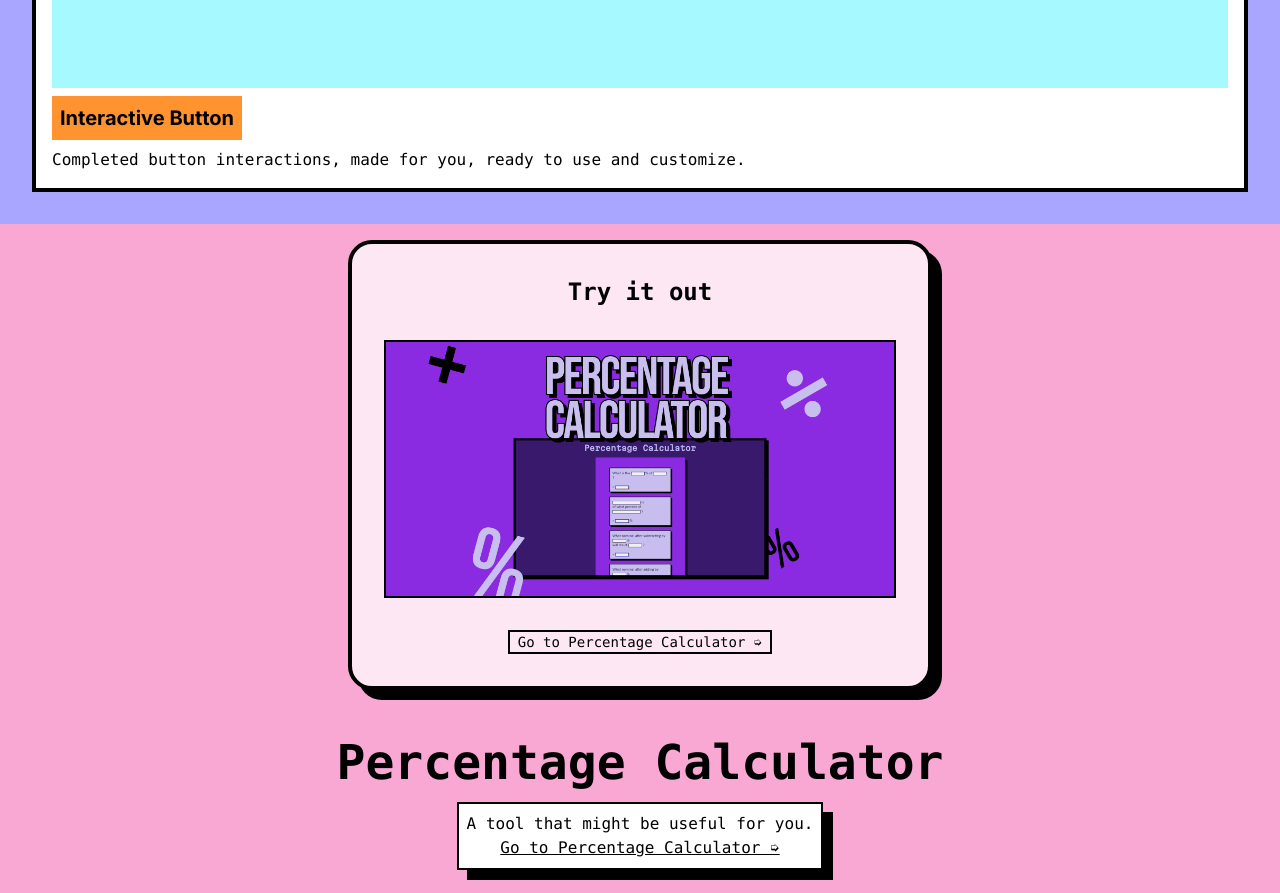
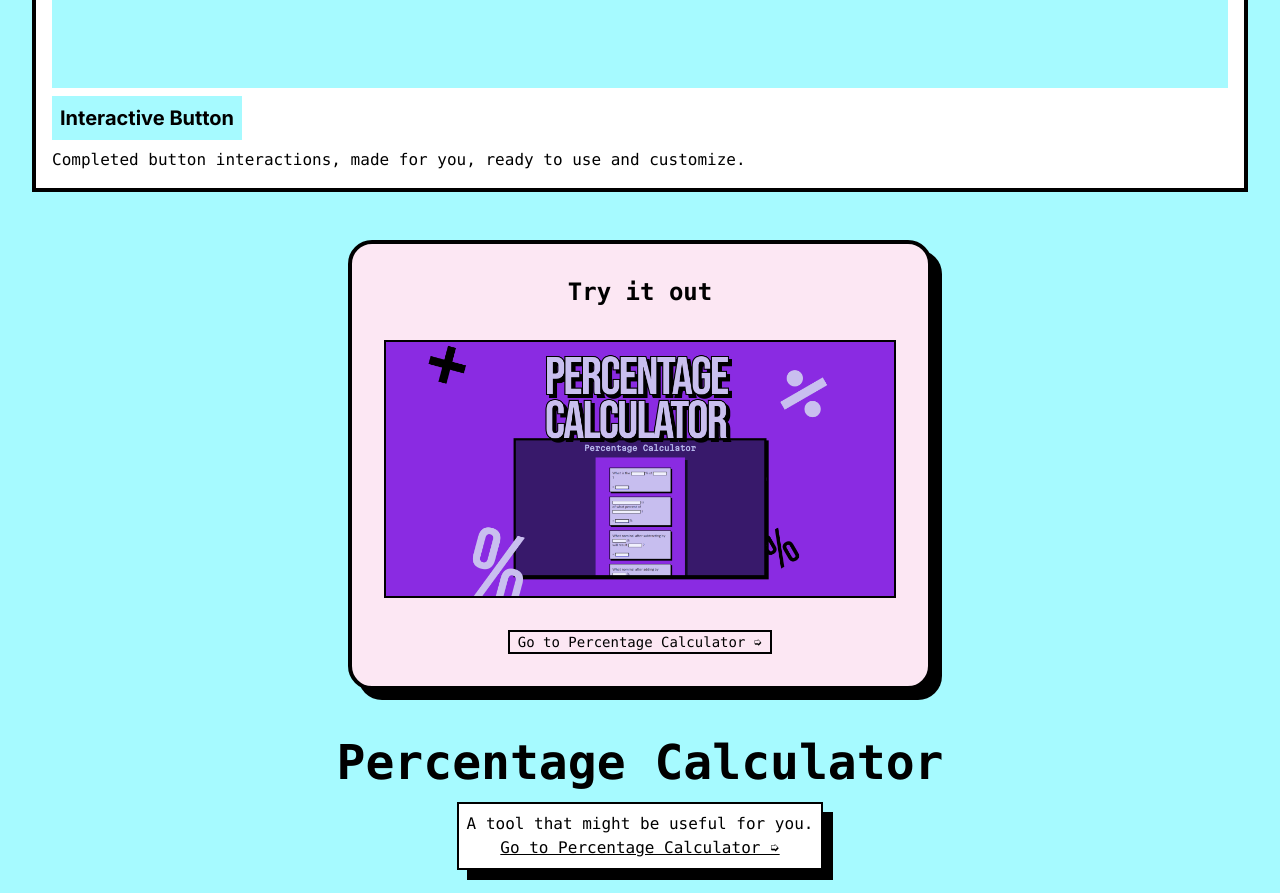
Before and after one commit to muhamaddigdaya/portfolio, a Next.js app: page / in a window 1280 px wide. Shown: the part 5218-6111 px from the top of the page. Built offline with nearby package versions, Linux system fonts and the light colour scheme.

Commit message:
color fix

```diff
--- a/src/app/components/Community.tsx
+++ b/src/app/components/Community.tsx
@@ -6,8 +6,8 @@ type Props = {}
 
 const Community = (props: Props) => {
   return (
-    <div className="flex sm:flex-col min-h-screen w-screen bg-[#A8A6FF] min-w-screen items-center justify-items-center justify-center p-8">
-      <header className="cursor-default font-extrabold sm:text-4xl xl:text-8xl xl:p-16 lg:p-10 md:p-8 sm:p-8 text-white hover:text-[#FFF59F] duration-300 ease-out">Open Source Contribution</header>
+    <div className="flex sm:flex-col min-h-screen w-screen bg-[#A6FAFF] min-w-screen items-center justify-items-center justify-center p-8">
+      <header className="cursor-default font-extrabold sm:text-4xl xl:text-8xl xl:p-16 lg:p-10 md:p-8 sm:p-8 text-black hover:text-[#28377a] duration-300 ease-out">Open Source Contribution</header>
       <div className="grid xl:grid-cols-3 sm:grid-cols-none gap-8 text-black">
         <Link href="https://www.figma.com/community/file/1207145809192122717" target="_blank">
           <div className="bg-white hover:bg-green-100 text-black p-4 space-y-2 border-4 w-fit border-black">
@@ -47,7 +47,7 @@ const Community = (props: Props) => {
         <Link href="https://www.figma.com/community/file/1209140581871190509/UI-Component---Interactive-Button-(customizable)" target="_blank">
           <div className="bg-white hover:bg-purple-100 text-black p-4 space-y-2 border-4 w-fit border-black">
             <Image src="/Button.png" width={1920} height={960} alt="Button Thumbnail" className="xl:w-500px lg:w-450 md:w-400 sm:w-200px" />
-            <h2 className="text-xl font-bold text-black bg-[#FF932F] w-fit p-2">Interactive Button</h2>
+            <h2 className="text-xl font-bold text-black bg-[#A6FAFF] w-fit p-2">Interactive Button</h2>
             <p className="font-mono w-4/5">Completed button interactions, made for you, ready to use and customize.</p>
           </div>
         </Link>
--- a/src/app/page.tsx
+++ b/src/app/page.tsx
@@ -9,13 +9,13 @@ import Head from "next/head";
 
 export default function Home() {
   return (
-    <main className="bg-[#FFC29F] w-screen">
+    <main className="bg-[#A6FAFF] w-screen">
       <div className="hero-section flex xl:flex-row sm:flex-col md:flex-col lg:flex-col min-h-screen w-screen items-center justify-items-center justify-center font-mono text-black space-x-6 sm:space-x-0 p-12">
         <Header />
         <Featured />
       </div>
       <Community />
-      <div className="tool-section bg-pink-300 flex xl:flex-row sm:flex-col md:flex-col lg:flex-col items-center w-screen font-mono text-black xl:space-x-8 sm:space-x-0 xl:px-40 sm:px-0">
+      <div className="tool-section bg-[#A6FAFF] flex xl:flex-row sm:flex-col md:flex-col lg:flex-col items-center w-screen font-mono text-black xl:space-x-8 sm:space-x-0 xl:px-40 sm:px-0">
         <Tool />
         <Text />
       </div>
```
Also changed, not shown: src/app/components/Footer.tsx (+4 -4 lines).
